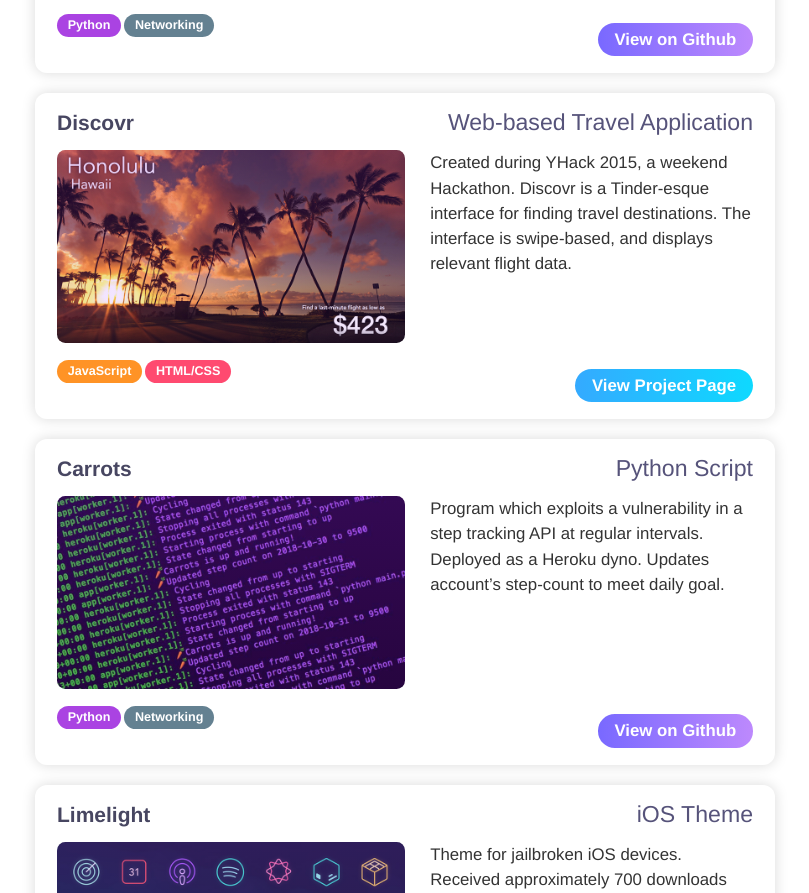
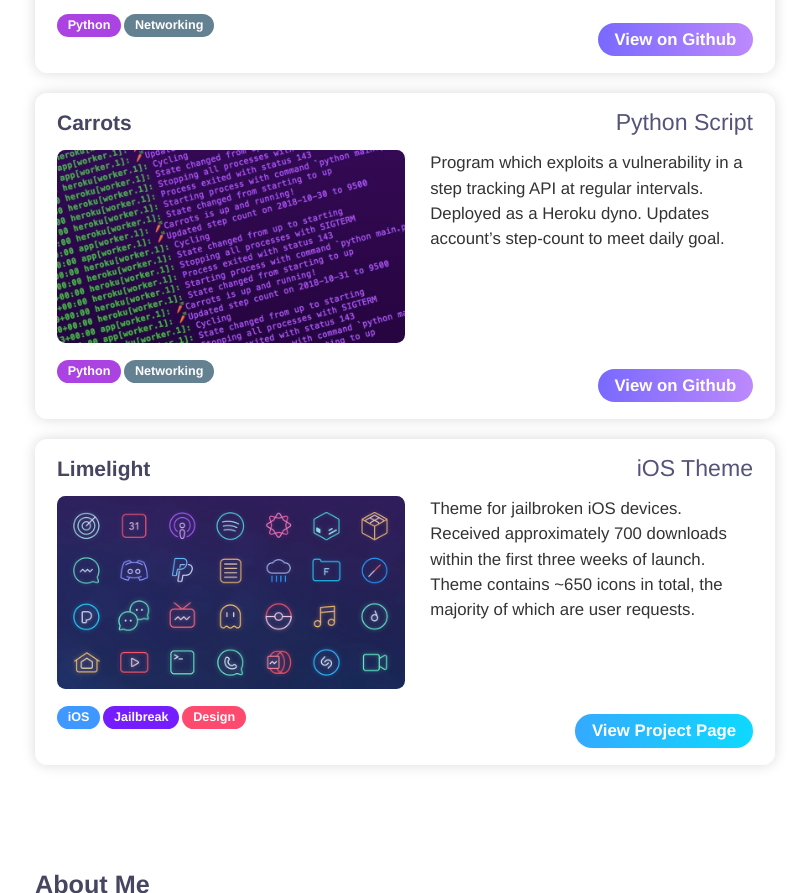
Before and after one commit to tylerpharand/tylerpharand.github.io, a plain HTML site: page index.html in a window 1280 px wide. Shown: the part 1743-2636 px from the top of the page, without its empty margins (235-1044 px from the left). Drawn offline with nearby package versions, Linux system fonts and the light colour scheme.

Commit message:
Updated project list

```diff
--- a/index.html
+++ b/index.html
@@ -177,29 +177,6 @@
 					<p class="tag python">Python</p>
 					<p class="tag networking">Networking</p>
 					<a class="color-button purple-grad" href="https://github.com/tylerpharand/Jellyphish">View on Github</a>
-				</div>
-			</div>
-			<!--item-->
-
-			<!--item-->
-			<div class="panel panel-default">
-			  	<div class="panel-heading">
-					<p class="panel-title">Discovr</p>
-					<p class="panel-subtitle">Web-based Travel Application</p>
-				</div>
-
-			    <div class="panel-body">
-					<div class="pickgradient">
-						<img class="thumbnail" src="src/img/discovr_thumbnail.jpg"/>
-					</div>
-					<p class="description">Created during YHack 2015, a weekend Hackathon. Discovr is a Tinder-esque interface for finding travel destinations.
-					The interface is swipe-based, and displays relevant flight data.</p>
-				</div>
-
-				<div class="panel-footer">
-					<p class="tag javascript">JavaScript</p>
-					<p class="tag htmlcss">HTML/CSS</p>
-					<a class="color-button blue-grad" href="https://devpost.com/software/discovr">View Project Page</a>
 				</div>
 			</div>
 			<!--item-->
```
Also changed, not shown: 1 other file.
